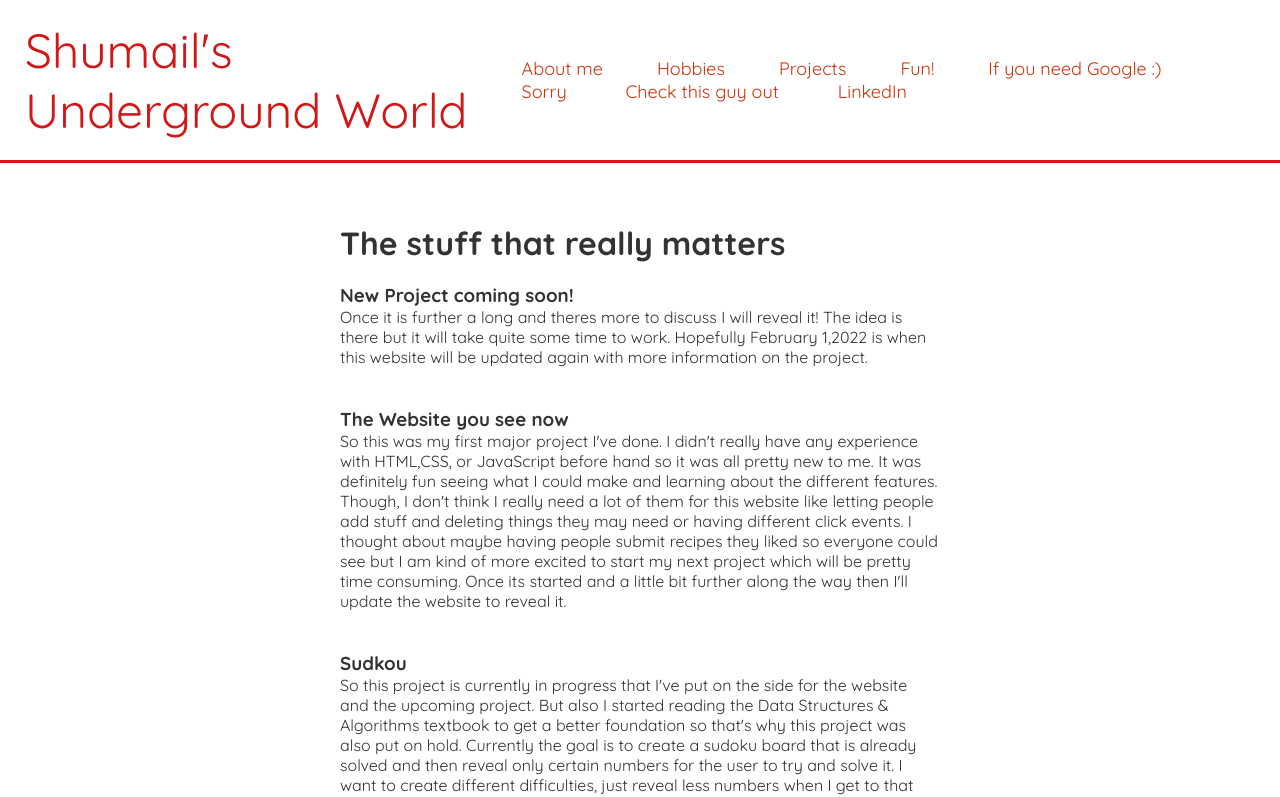
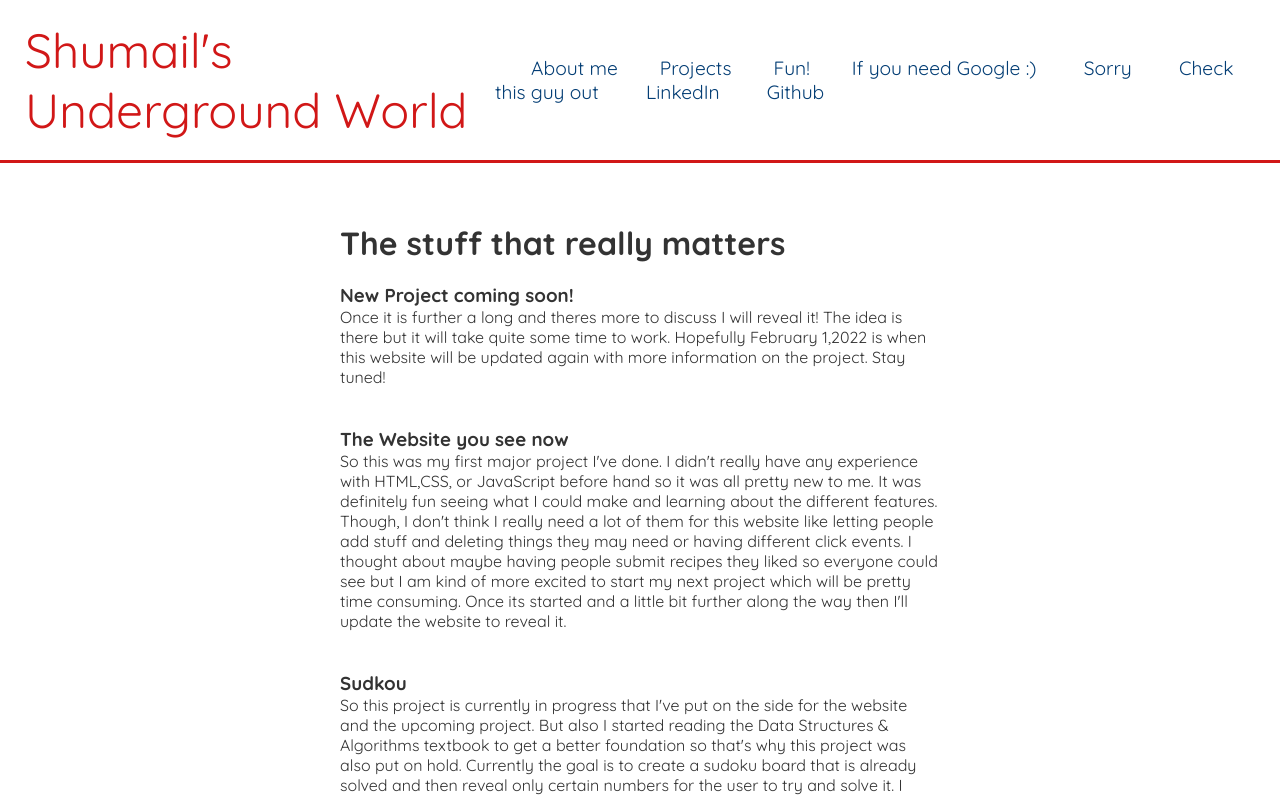
Before and after one commit to SZaidi00/mywebbo, a React (Create React App) app: page /Projects in a window 1280 px wide. Shown: the top 797 px of the page. Built offline with nearby package versions, Linux system fonts and the light colour scheme.

Commit message:
time to styleeeee

```diff
--- a/src/Fun.js
+++ b/src/Fun.js
@@ -14,7 +14,6 @@ const Fun = () => {
               <br/>
 
                 <div class="row">
-
                     <div class="column">
                     Current Favourite Video Games
                     <li>Frost Punk</li>
@@ -22,22 +21,46 @@ const Fun = () => {
                     <li> Stardew Valley</li>
                     <li> Lego Star Wars the Complete Saga </li>
                     <li> Overwatch (I don't play competitive, ruins the fun for me) </li>
-                    <li> </li>
-                    <li> </li>
-                    <li> </li>
+                    <li> Age of Empires 4 (the series in general is fun)</li>
+                    <li> Infamous 1 & 2 </li>
                     </div>
 
                      <div class="column">
                     Current Favourite Animes
-                    <ol>
+
                         <li>Gintama</li>
                         <li>One Piece</li>
                         <li>Code Geass</li>
+                        <li>Deadman Wonderland</li>
+                        <li>Gun X Sword (pretty good from what I remember)</li>
+                        <li>Yu Yu Hakusho</li>
 
-                    </ol>
                     </div>
+                </div>
+                <br/>
 
-                </div>
+                <body>
+                    This list was actually a bit harder to compile than I thought. I had to look back and see what I've even watched and played,
+                    but it will definitely need to be revisted as I think about this one more.
+                </body>
+
+                <br/>
+                <br/>
+
+                <body>
+                    So I talked about some other fun things I do in my about, but no evidence to back it up <strong>:</strong>o
+                </body>
+                <br/>
+                <body>
+                    I'm working on assembling a Gundam that I bought from Japan. So I thought it was going to be pre-assembled (why I bought it)
+                    but I was in for a surprise. The pieces are like those individual pieces you get for when you need to assemble like a plastic car,
+                    like there are a lot of them so that should be fun. The best part ! The manual is all in japanese so this will be an adventure. I will
+                    upload pictures of it later on!
+                </body>
+                <br/>
+                <body>
+                    Last thing, I'm a pretty big LOTR and star wars fan. It's good stuff, good for your soul, just like food <strong>:</strong>)
+                </body>
 
         </div>
      );
--- a/src/Navbar.js
+++ b/src/Navbar.js
@@ -8,13 +8,13 @@ const Navbar = () => {
             <div className="links">
 
                 <Link to="/Aboutme">About me</Link>
-                <Link to="/Hobbies" >Hobbies</Link>
                 <Link to="/Projects" >Projects</Link>
                 <Link to="/Fun" >Fun!</Link>
                 <a href="https://www.google.com/" >If you need Google :) </a>
                 <a href="https://www.youtube.com/watch?v=dQw4w9WgXcQ&ab_channel=RickAstley" > Sorry</a>
                 <a href="https://akram.dev/" > Check this guy out</a>
                 <a href="https://www.linkedin.com/in/shumail-zaidi/" > LinkedIn </a>
+                <a href="https://github.com/SZaidi00"> Github </a>
 
             </div>
 
--- a/src/Projects.js
+++ b/src/Projects.js
@@ -10,7 +10,7 @@ const Projects = () => {
           <body>
             Once it is further a long and theres more to discuss I will reveal it! The idea is there but it will
             take quite some time to work. Hopefully February 1,2022 is when this website will be updated again
-            with more information on the project.
+            with more information on the project. Stay tuned!
           </body>
 
         <br />
@@ -35,7 +35,8 @@ const Projects = () => {
           this project was also put on hold. Currently the goal is to create a sudoku board that is already solved and then
           reveal only certain numbers for the user to try and solve it. I want to create different difficulties, just reveal
           less numbers when I get to that point. It is definitely heavy logic based to ensure no numbers are in the same
-          column or row as well as the same 3x3 square. It's a good challenge and I want to get back to it. Hopefully soon!
+          column or row as well as the same 3x3 square. Currently I have 2D array to set the board up, but when I revisit it
+          I think I might try to see if any other data structure will work better. It's a good challenge and I want to get back to it. Hopefully soon!
 
           </body>
 
--- a/src/index.css
+++ b/src/index.css
@@ -28,11 +28,11 @@
 }
 
 .links a {
-  font-size: large;
+  font-size: larger;
   margin-left: 30px;
   text-decoration: none;
-  padding: 12px;
-  color: rgb(204, 53, 16);
+  padding: 6px;
+  color: rgb(4, 62, 117);
 }
 
 .content {
@@ -62,9 +62,9 @@
 .column {
   float: left;
   width: 50%;
+
 }
 
-/* Clear floats after the columns */
 .row:after {
   content: "";
   display: table;
```
